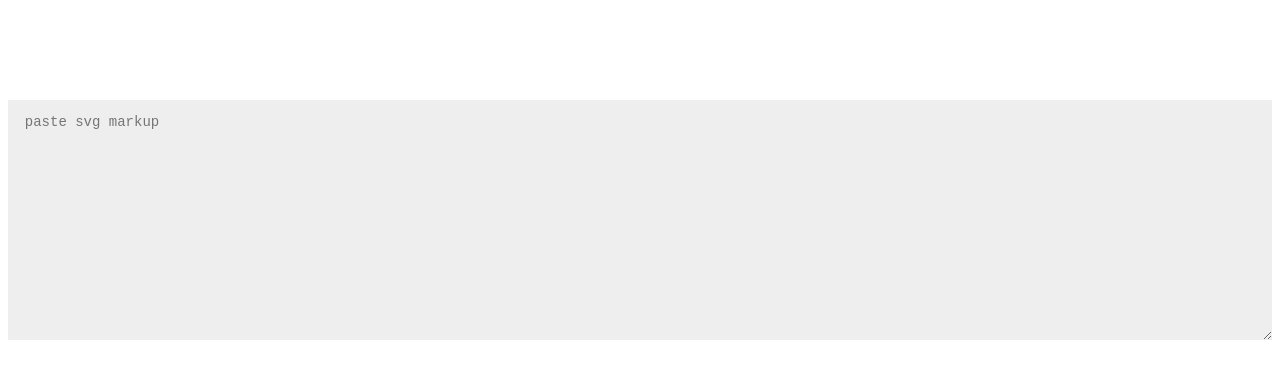
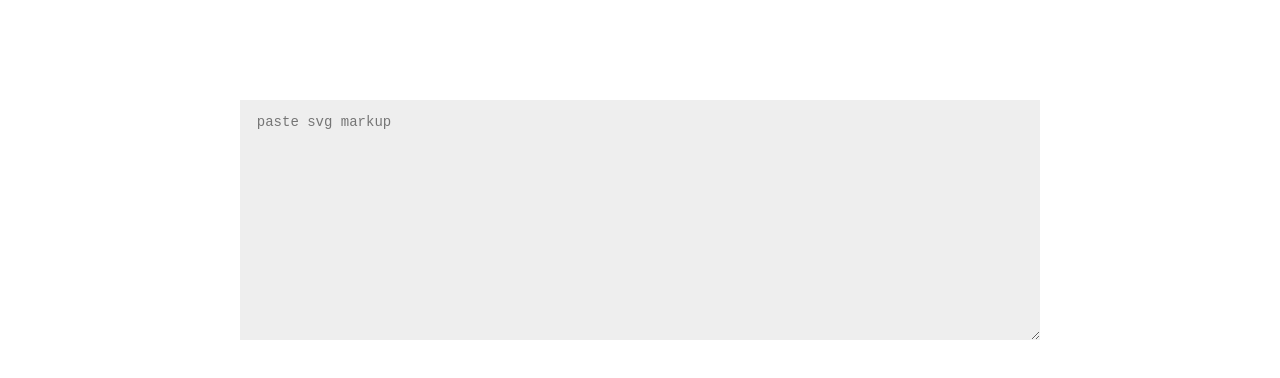
Before and after one commit to badgen/badgen-icons, a website: page preview/index.html in a window 1280 px wide. Shown: the part 178-556 px from the top of the page. Drawn offline with Linux system fonts and the light colour scheme.

Commit message:
Refine preview page

```diff
--- a/preview/index.html
+++ b/preview/index.html
@@ -19,6 +19,9 @@
         height: 30vh;
         width: 100%;
         font-size: 14px;
+        max-width: 800px;
+        margin: 0 auto;
+        display: block;
       }
     </style>
   </head>
```
